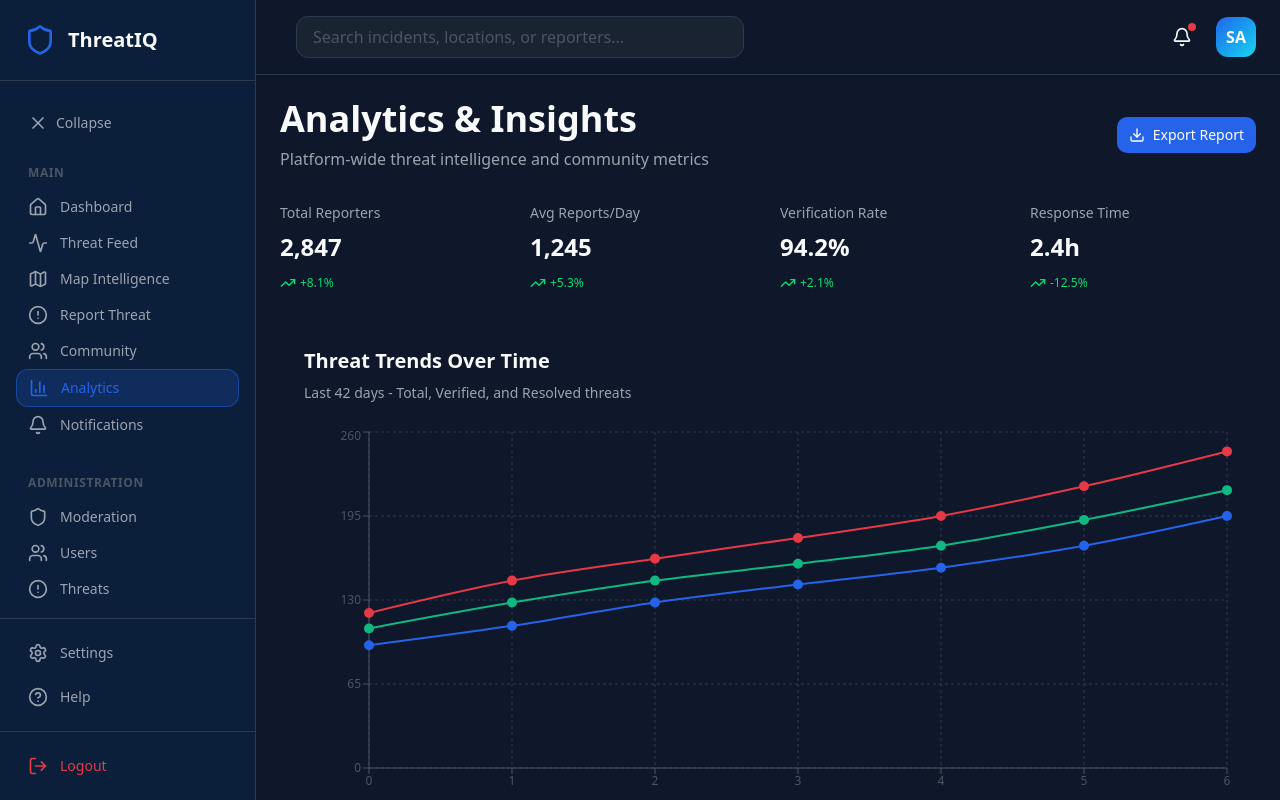
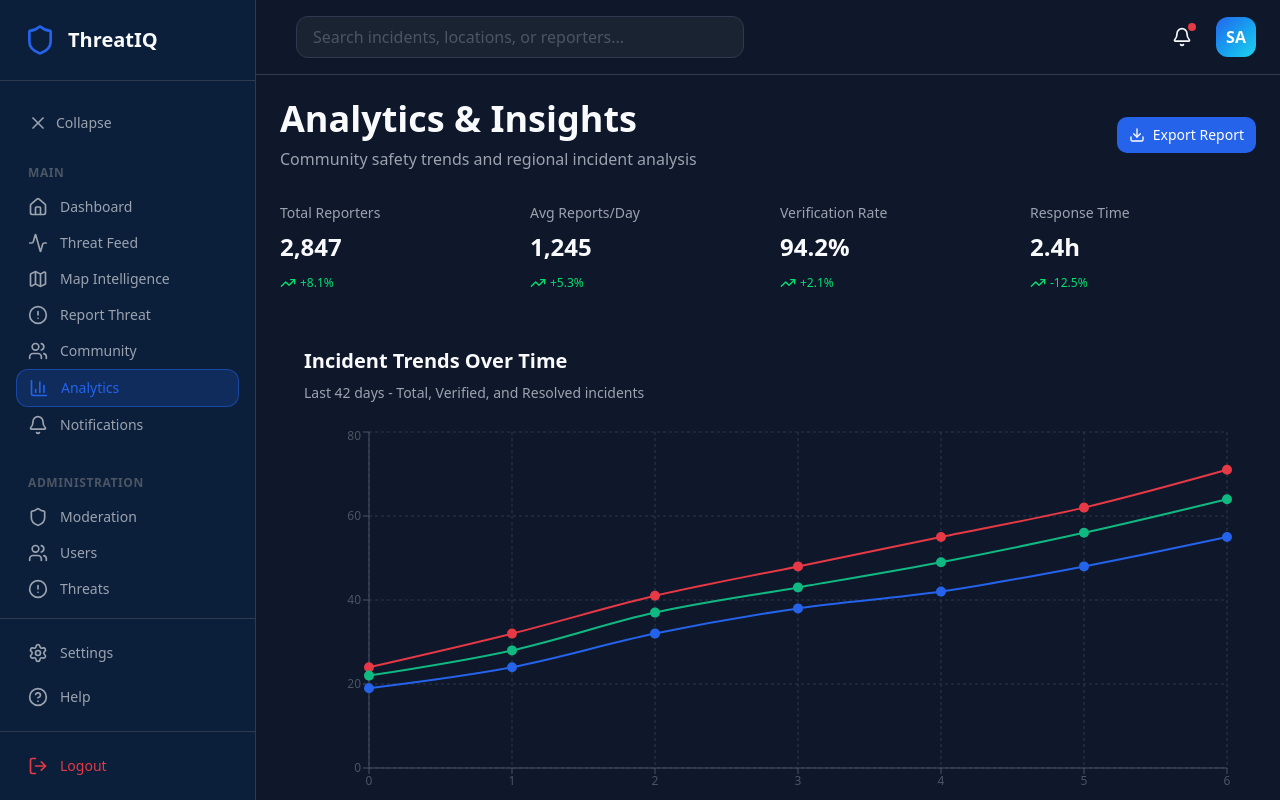
Before and after one commit to Justdan111/ThreathIQ, a Next.js app: page /analytics in a window 1280 px wide. Built offline with nearby package versions, Linux system fonts and the light colour scheme.

Commit message:
fix: update threat metrics to reflect incidents and enhance community safety insights

```diff
--- a/src/app/(dashboard)/analytics/page.tsx
+++ b/src/app/(dashboard)/analytics/page.tsx
@@ -19,35 +19,35 @@ import { Download, TrendingUp } from 'lucide-react';
 import { Button } from '@/components/ui/button';
 
 const THREAT_TRENDS = [
-  { date: 'Jan 1', threats: 120, verified: 108, resolved: 95 },
-  { date: 'Jan 8', threats: 145, verified: 128, resolved: 110 },
-  { date: 'Jan 15', threats: 162, verified: 145, resolved: 128 },
-  { date: 'Jan 22', threats: 178, verified: 158, resolved: 142 },
-  { date: 'Jan 29', threats: 195, verified: 172, resolved: 155 },
-  { date: 'Feb 5', threats: 218, verified: 192, resolved: 172 },
-  { date: 'Feb 12', threats: 245, verified: 215, resolved: 195 },
+  { date: 'Jan 1', incidents: 24, verified: 22, resolved: 19 },
+  { date: 'Jan 8', incidents: 32, verified: 28, resolved: 24 },
+  { date: 'Jan 15', incidents: 41, verified: 37, resolved: 32 },
+  { date: 'Jan 22', incidents: 48, verified: 43, resolved: 38 },
+  { date: 'Jan 29', incidents: 55, verified: 49, resolved: 42 },
+  { date: 'Feb 5', incidents: 62, verified: 56, resolved: 48 },
+  { date: 'Feb 12', incidents: 71, verified: 64, resolved: 55 },
 ];
 
 const THREAT_BY_REGION = [
-  { region: 'West Africa', threats: 340, resolved: 310 },
-  { region: 'East Africa', threats: 280, resolved: 250 },
-  { region: 'South Africa', threats: 220, resolved: 205 },
-  { region: 'North Africa', threats: 180, resolved: 165 },
-  { region: 'Central Africa', threats: 95, resolved: 85 },
+  { region: 'Downtown', incidents: 45, resolved: 38 },
+  { region: 'Midtown', incidents: 38, resolved: 32 },
+  { region: 'Uptown', incidents: 31, resolved: 26 },
+  { region: 'Suburbs', incidents: 28, resolved: 24 },
+  { region: 'Outskirts', incidents: 15, resolved: 12 },
 ];
 
 const THREAT_TYPES = [
-  { name: 'Malware', value: 42, color: '#E63946' },
-  { name: 'Phishing', value: 28, color: '#F59E0B' },
-  { name: 'Credentials', value: 18, color: '#2563EB' },
-  { name: 'DDoS', value: 12, color: '#22D3EE' },
+  { name: 'Accidents', value: 35, color: '#E63946' },
+  { name: 'Suspicious Activity', value: 28, color: '#F59E0B' },
+  { name: 'Crime Reports', value: 22, color: '#2563EB' },
+  { name: 'Hazards', value: 15, color: '#22D3EE' },
 ];
 
 const RESPONSE_TIMES = [
-  { severity: 'Critical', avgTime: '12m', p95: '45m', p99: '2h' },
-  { severity: 'High', avgTime: '45m', p95: '2h', p99: '8h' },
-  { severity: 'Medium', avgTime: '4h', p95: '12h', p99: '24h' },
-  { severity: 'Low', avgTime: '24h', p95: '48h', p99: '72h' },
+  { severity: 'Critical', avgTime: '8m', p95: '25m', p99: '1h' },
+  { severity: 'High', avgTime: '25m', p95: '1h', p99: '4h' },
+  { severity: 'Medium', avgTime: '2h', p95: '6h', p99: '12h' },
+  { severity: 'Low', avgTime: '12h', p95: '24h', p99: '48h' },
 ];
 
 const COMMUNITY_STATS = [
@@ -64,7 +64,7 @@ export default function AnalyticsPage() {
       <div className="flex items-center justify-between">
         <div>
           <h1 className="text-4xl font-bold text-[#F9FAFB]">Analytics & Insights</h1>
-          <p className="text-[#9CA3AF] mt-2">Platform-wide threat intelligence and community metrics</p>
+          <p className="text-[#9CA3AF] mt-2">Community safety trends and regional incident analysis</p>
         </div>
         <Button className="bg-[#2563EB] hover:bg-[#1D4ED8] text-white flex items-center gap-2">
           <Download className="w-4 h-4" />
@@ -86,11 +86,11 @@ export default function AnalyticsPage() {
         ))}
       </div>
 
-      {/* Threat Trends */}
+      {/* Incident Trends */}
       <div className="glass-card p-6">
         <div className="mb-6">
-          <h2 className="text-xl font-semibold text-[#F9FAFB] mb-2">Threat Trends Over Time</h2>
-          <p className="text-[#9CA3AF] text-sm">Last 42 days - Total, Verified, and Resolved threats</p>
+          <h2 className="text-xl font-semibold text-[#F9FAFB] mb-2">Incident Trends Over Time</h2>
+          <p className="text-[#9CA3AF] text-sm">Last 42 days - Total, Verified, and Resolved incidents</p>
         </div>
         <ResponsiveContainer width="100%" height={400}>
           <LineChart data={THREAT_TRENDS}>
@@ -107,7 +107,7 @@ export default function AnalyticsPage() {
             <Legend />
             <Line
               type="monotone"
-              dataKey="threats"
+              dataKey="incidents"
               stroke="#E63946"
               strokeWidth={2}
               dot={{ fill: '#E63946', r: 4 }}
@@ -134,7 +134,7 @@ export default function AnalyticsPage() {
       <div className="grid grid-cols-1 lg:grid-cols-2 gap-6">
         {/* Regional Heatmap */}
         <div className="glass-card p-6">
-          <h2 className="text-xl font-semibold text-[#F9FAFB] mb-6">Threats by Region</h2>
+          <h2 className="text-xl font-semibold text-[#F9FAFB] mb-6">Incidents by Area</h2>
           <ResponsiveContainer width="100%" height={300}>
             <BarChart data={THREAT_BY_REGION}>
               <CartesianGrid strokeDasharray="3 3" stroke="#2D3A4F" />
@@ -148,15 +148,15 @@ export default function AnalyticsPage() {
                 }}
               />
               <Legend />
-              <Bar dataKey="threats" fill="#E63946" radius={[8, 8, 0, 0]} />
+              <Bar dataKey="incidents" fill="#E63946" radius={[8, 8, 0, 0]} />
               <Bar dataKey="resolved" fill="#10B981" radius={[8, 8, 0, 0]} />
             </BarChart>
           </ResponsiveContainer>
         </div>
 
-        {/* Threat Type Distribution */}
+        {/* Incident Type Distribution */}
         <div className="glass-card p-6">
-          <h2 className="text-xl font-semibold text-[#F9FAFB] mb-6">Threat Distribution</h2>
+          <h2 className="text-xl font-semibold text-[#F9FAFB] mb-6">Incident Type Distribution</h2>
           <ResponsiveContainer width="100%" height={300}>
             <PieChart>
               <Pie
```
